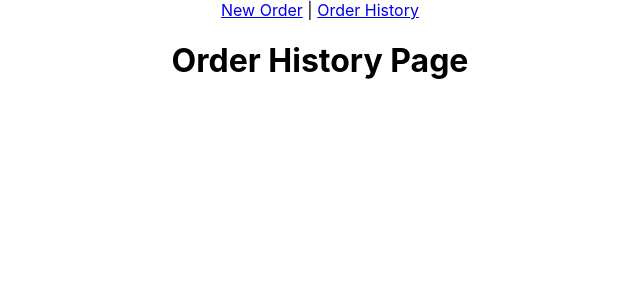
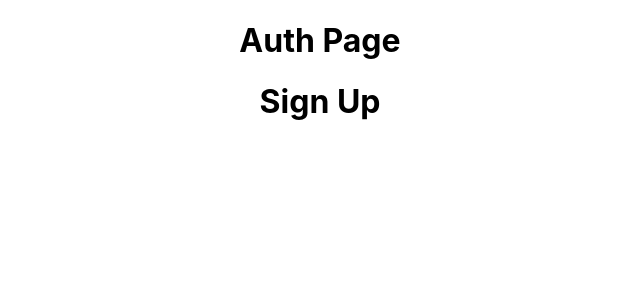
Before and after one commit to hnhtran/bello-cafe, a React (Create React App) app: page /orders/history in a window 1280 px wide. Shown: the top 300 px of the page, without its empty margins (320-960 px from the left). Built offline with nearby package versions, Linux system fonts and the light colour scheme.

Commit message:
signupform connect auth page

```diff
--- a/src/components/SignUpForm/SignUpForm.jsx
+++ b/src/components/SignUpForm/SignUpForm.jsx
@@ -1,4 +1,5 @@
 import { Component } from "react";
+import './SignUpForm.css';
 
 class SignUpForm extends Component {
     render() {
--- a/src/pages/App/App.js
+++ b/src/pages/App/App.js
@@ -7,8 +7,7 @@ import { Routes, Route } from 'react-router-dom'
 import { useState } from 'react';
 
 function App() {
-  // const [user, setuser] = useState({})
-  const user = 'null'
+  const [user, setuser] = useState(null)
   return (
     <main className="App">
       { user ?
--- a/src/pages/AuthPage/AuthPage.jsx
+++ b/src/pages/AuthPage/AuthPage.jsx
@@ -1,9 +1,11 @@
 import './AuthPage.css'
+import SignUpForm from '../../components/SignUpForm/SignUpForm'
 
 const AuthPage = () => {
     return (
         <>
             <h1>Auth Page</h1>
+            <SignUpForm />
         </>
     )
 }
```
